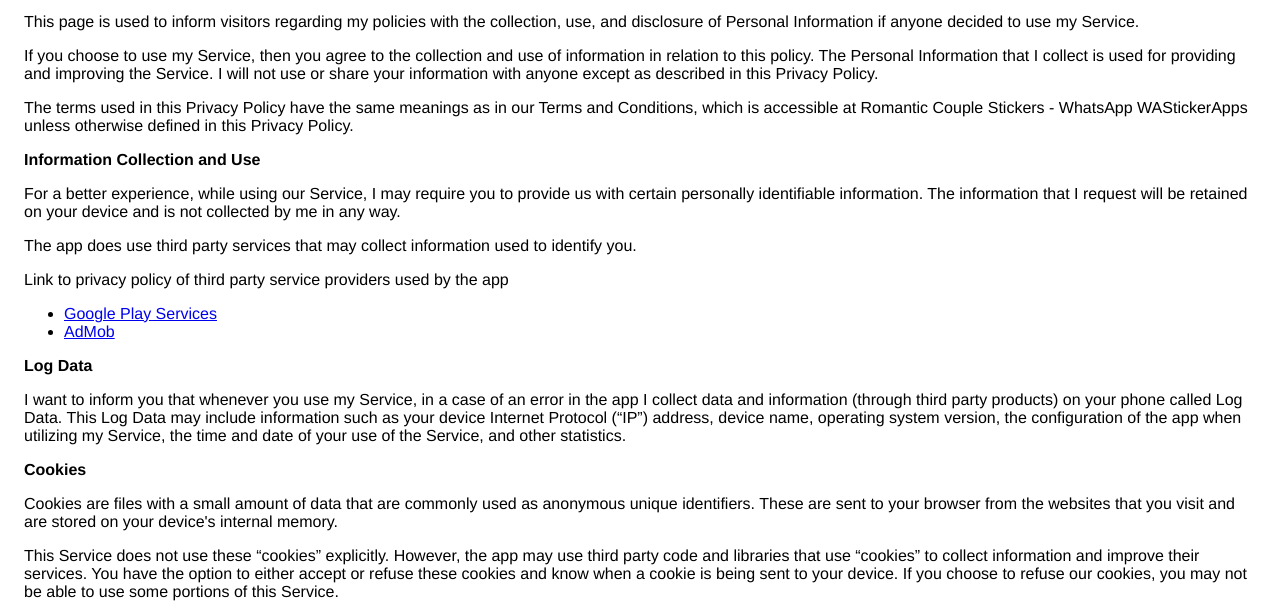
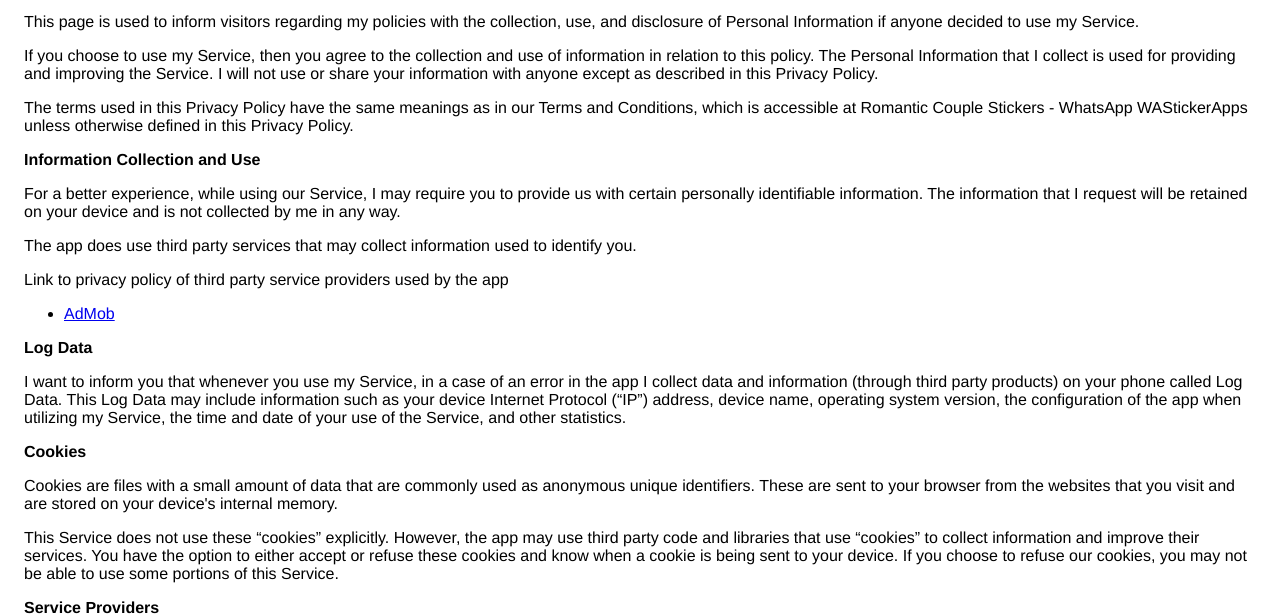
Before and after one commit to ankush2016/ankush2016.github.io, a plain HTML site: page privacy-policy-couple-stickers.html in a window 1280 px wide. Shown: the part 131-745 px from the top of the page. Drawn offline with Linux system fonts and the light colour scheme.

Commit message:
Updated policy

```diff
--- a/privacy-policy-couple-stickers.html
+++ b/privacy-policy-couple-stickers.html
@@ -22,7 +22,11 @@
  unless otherwise defined in this Privacy Policy.
                   </p> <p><strong>Information Collection and Use</strong></p> <p>For a better experience, while using our Service, I may require you to provide us with certain
                     personally identifiable information. The information that I request will be retained on your device and is not collected by me in any way.
-                  </p> <p>The app does use third party services that may collect information used to identify you.</p> <div><p>Link to privacy policy of third party service providers used by the app</p> <ul><li><a href="https://www.google.com/policies/privacy/" target="_blank">Google Play Services</a></li><li><a href="https://support.google.com/admob/answer/6128543?hl=en" target="_blank">AdMob</a></li><!----><!----><!----><!----><!----><!----></ul></div> <p><strong>Log Data</strong></p> <p> I want to inform you that whenever you use my Service, in a case of
+                  </p> <p>The app does use third party services that may collect information used to identify you.</p> <div><p>Link to privacy policy of third party service providers used by the app</p>
+                    <ul>
+                      <li><a href="https://support.google.com/admob/answer/6128543?hl=en" target="_blank">AdMob</a></li>
+                      <!----><!----><!----><!----><!----><!---->
+                    </ul></div> <p><strong>Log Data</strong></p> <p> I want to inform you that whenever you use my Service, in a case of
                     an error in the app I collect data and information (through third party products) on your phone
                     called Log Data. This Log Data may include information such as your device Internet Protocol (“IP”) address,
                     device name, operating system version, the configuration of the app when utilizing my Service,
```
